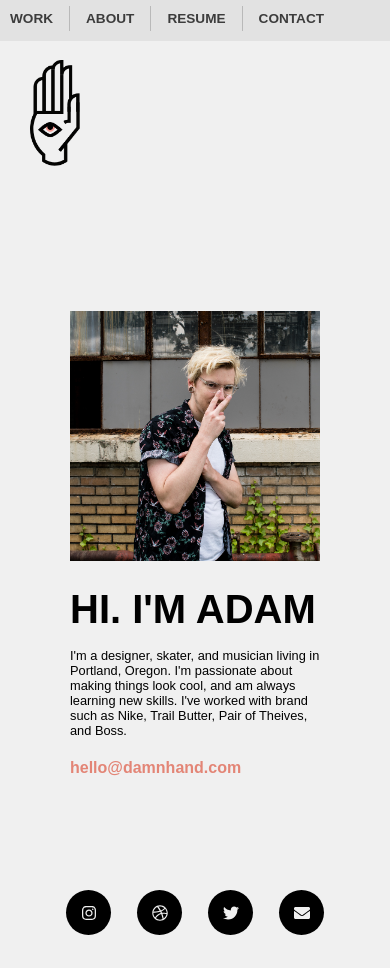
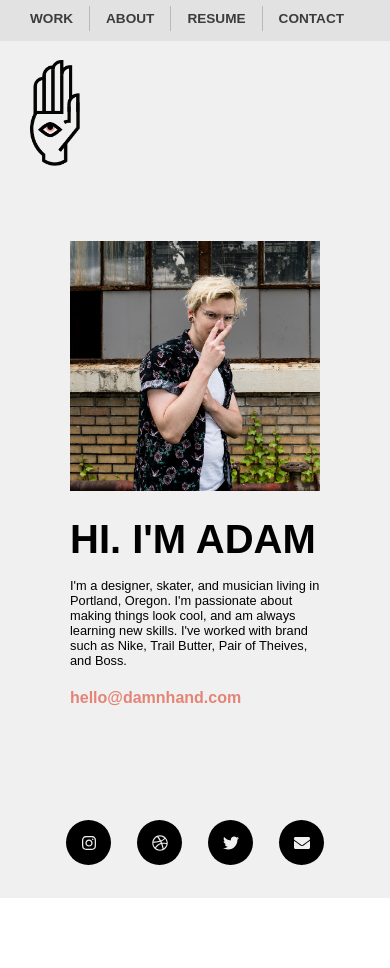
Before and after one commit to aHandermann/porfolio, a React (Create React App) app: page /about in a window 390 px wide. After the commit the page ends 898 px from the top, so only its background shows below. Built offline with nearby package versions, Linux system fonts and the light colour scheme.

Commit message:
Mobile Nav Fix

```diff
--- a/src/components/App.css
+++ b/src/components/App.css
@@ -307,10 +307,12 @@ nav a:hover {
   }
   nav a {
     border-right: 1px solid #b9b9b9;
-    padding: 5px 16px 5px 16px;
+    padding: 5px 30px 5px 30px;
     text-align: center;
     font-weight: 600;
     color: #3c3c3c;
+    left: 175px;
+    position: relative;
   }
 
   .worknav {
@@ -318,6 +320,13 @@ nav a:hover {
   }
   .contactnav {
     border-right: none;
+  }
+}
+@media (max-width: 400px) {
+  nav a {
+    padding: 5px 16px 5px 16px;
+    left: 20px;
+    position: relative;
   }
 }
 
@@ -352,6 +361,10 @@ nav a:hover {
   }
 
   /* ABOUT */
+
+  .about {
+    padding-top: 0px;
+  }
 
   .bio {
     padding: 0px;
--- a/src/components/about/index.js
+++ b/src/components/about/index.js
@@ -7,7 +7,7 @@ class About extends Component {
     return (
       <Layout>
         <div className="about">
-          <img alt="dork" src={me} className="me" />
+          <img alt="Adam" src={me} className="me" />
           <div className="bio">
             <h1 className="bold">HI. I'M ADAM</h1>
             <p className="portinfo">
--- a/src/components/portfolio/cotton/index.js
+++ b/src/components/portfolio/cotton/index.js
@@ -1,7 +1,12 @@
 import React, { Component } from "react";
 import Layout from "../../common/layout";
+import { BrowserRouter, Route } from 'react-router';
+
 import "../profolio.css";
 import "../../App";
+
+<BrowserRouter></Route>
+   <Route path="/" component={CottonCraft}></Route></BrowserRouter>
 
 class CottonCraft extends Component {
   render() {
```
